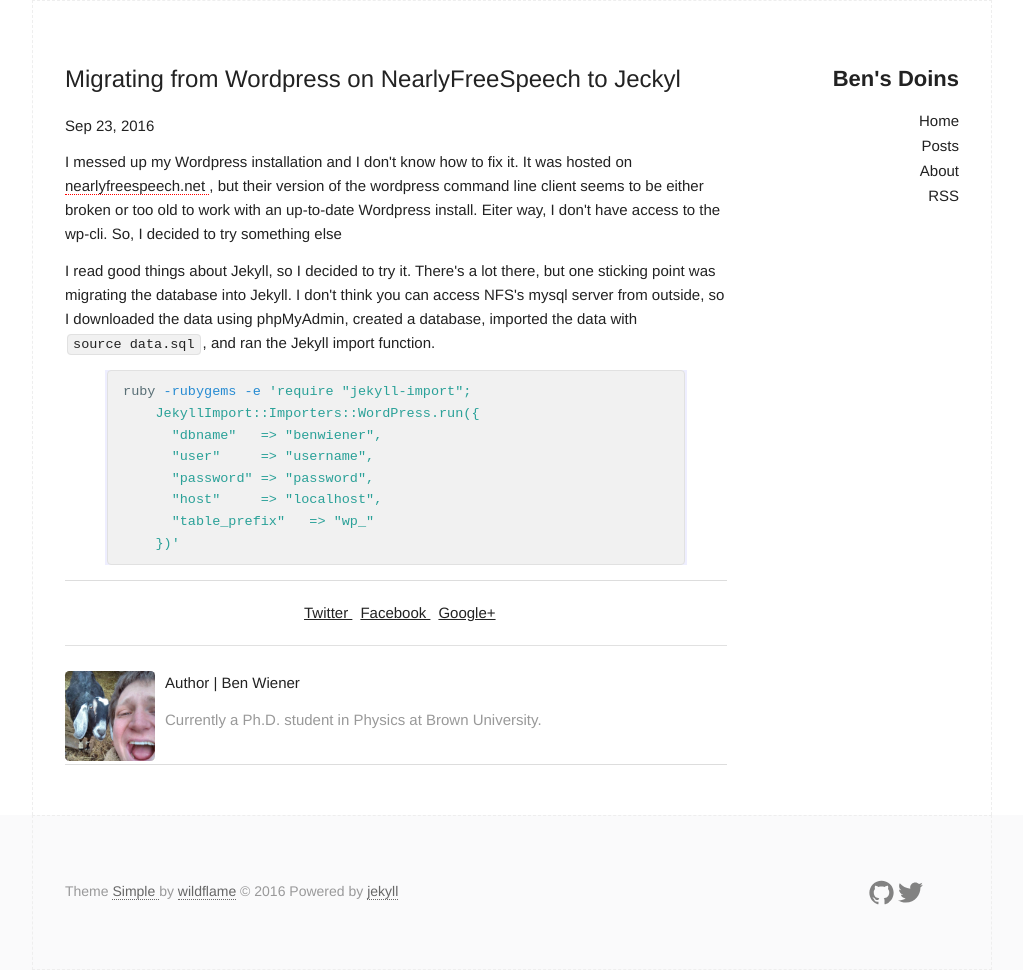
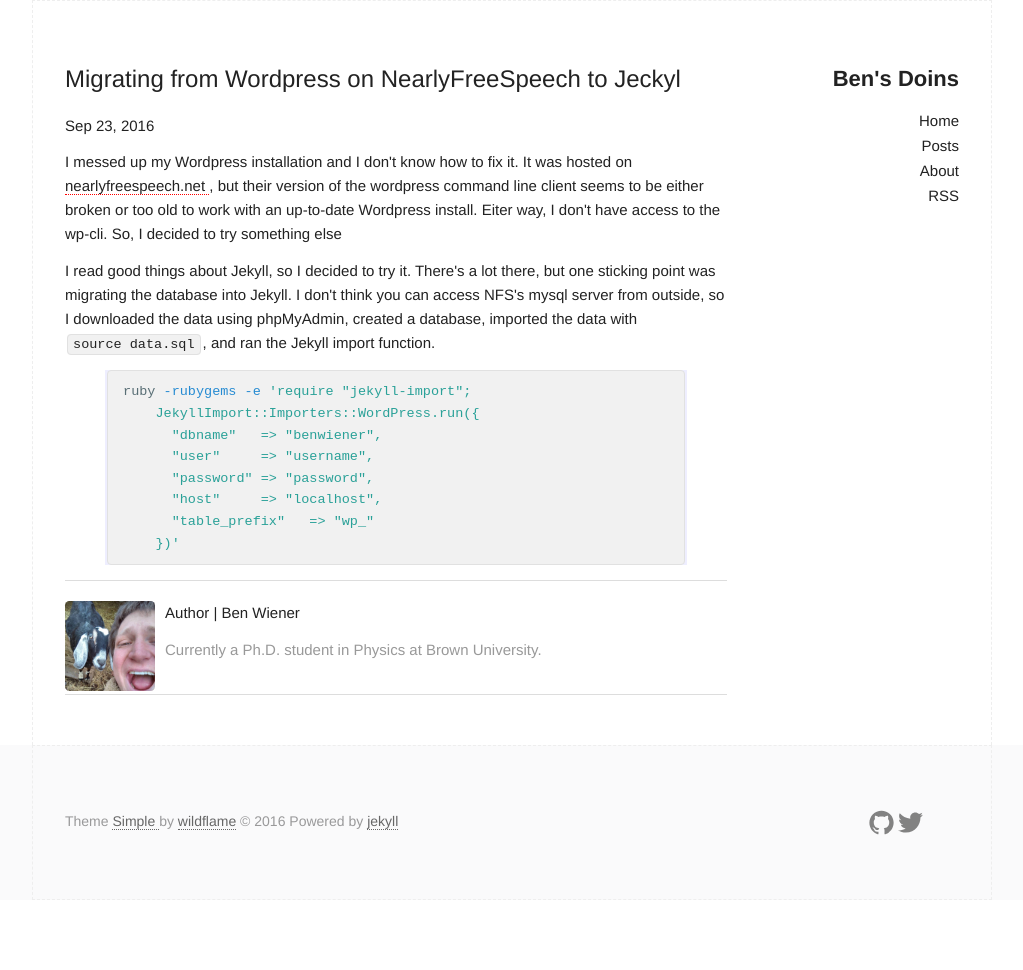
Before and after one commit to ishmandoo/ishmandoo.github.io, a Jekyll site: the page built from _posts/2016-09-24-importing-to-jekyll-from-nfs-wordpress.markdown, in a window 1280 px wide. Shown: the whole page, without its empty margins (128-1151 px from the left). Built offline with Jekyll 4.4.1, drawn with Linux system fonts in a browser that asks for light colours; after the commit the page ends 900 px from its top, so only the background shows below that.

Commit message:
removed some broken social media stuff

```diff
--- a/_layouts/post.html
+++ b/_layouts/post.html
@@ -13,10 +13,10 @@
   </div>
 
   <footer class="article-footer">
-
+<!--
   {% include share.html %}
 
-  <hr/>
+  <hr/>-->
 
   {% include author.html %}
 
```
Also changed, not shown: 12 other files.
